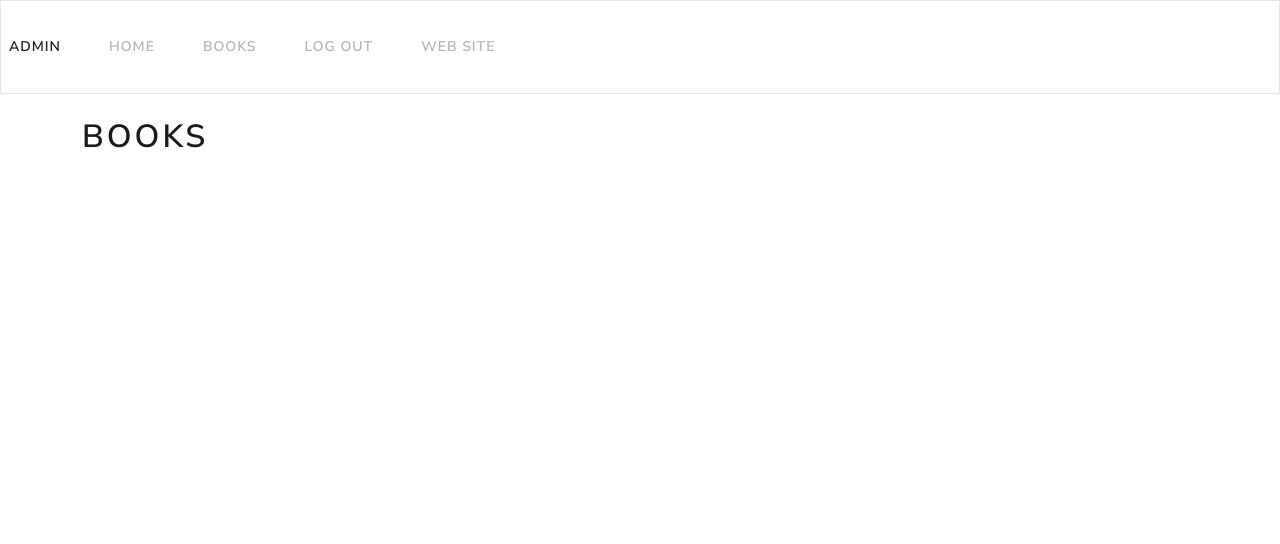
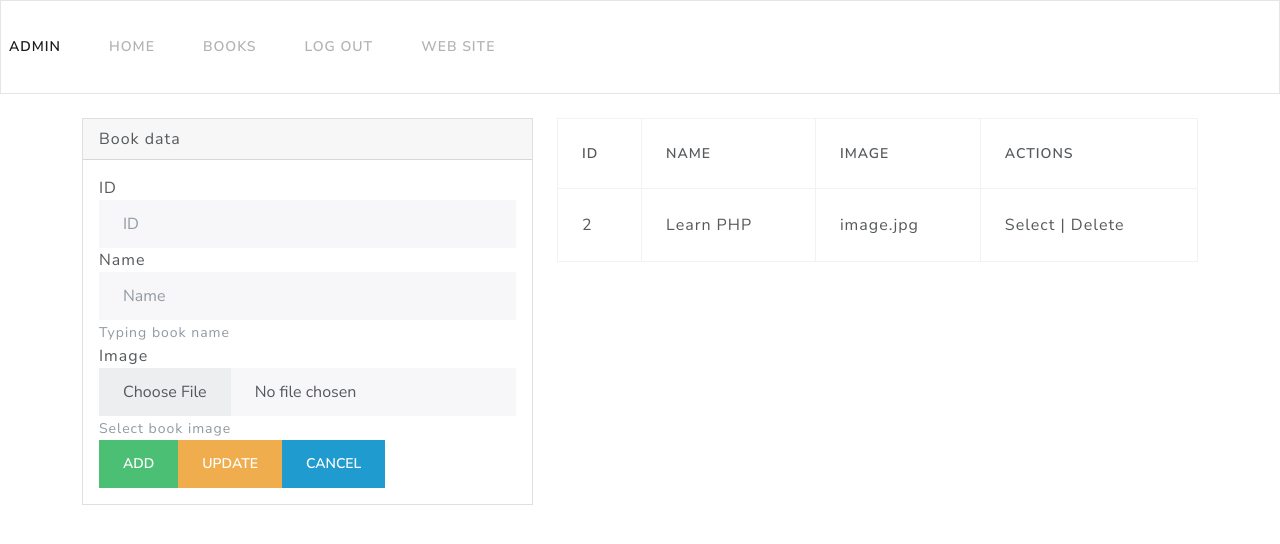
Before and after one commit to JosueOb/BOOK-STORE, a PHP site: page /admin/section/books.php in a window 1280 px wide. Shown: the top 544 px of the page. Run offline with PHP 8.4, Linux system fonts and the light colour scheme.

Commit message:
Formulario y tabla de libros, y recepción de datos de libros

```diff
--- a/public/admin/section/books.php
+++ b/public/admin/section/books.php
@@ -1,6 +1,76 @@
 <?php include('../template/header.php') ?>
+<?php
+    //Receive data from book form
+    $id = (isset($_POST['id'])) ? $_POST['id'] : "";
+    $name = (isset($_POST['name'])) ? $_POST['name'] : "";
+    $image = (isset($_FILES['image']['name'])) ? $_FILES['image']['name'] : "";
+    $action = (isset($_POST['action'])) ? $_POST['action'] : "";
 
-    <h1>Books</h1>
+    switch($action){
+        case 'add':
+            echo 'add selected';
+            break;
+        case 'update':
+            echo 'update selected';
+            break;
+        case 'cancel':
+            echo 'cancel selected';
+            break;
+    }
+?>
+        <div class="col-md-5">
+            <div class="card">
+                <div class="card-header">
+                    Book data
+                </div>
+                <div class="card-body">
+                    <form action="" method="POST" enctype="multipart/form-data">
+                        <div class="form-group">
+                            <label for="id">ID</label>
+                            <input type="text" name="id" id="id" class="form-control" placeholder="ID"
+                                   aria-describedby="help-id">
+                        </div>
+                        <div class="form-group">
+                            <label for="name">Name</label>
+                            <input type="text" name="name" id="name" class="form-control" placeholder="Name"
+                                   aria-describedby="help-name">
+                            <small id="help-name" class="text-muted">Typing book name</small>
+                        </div>
+                        <div class="form-group">
+                            <label for="name">Image</label>
+                            <input type="file" name="image" id="image" class="form-control" placeholder="Image"
+                                   aria-describedby="help-image">
+                            <small id="help-image" class="text-muted">Select book image</small>
+                        </div>
+                        <div class="btn-group" role="group" aria-label="">
+                            <button type="submit" name="action" value="add" class="btn btn-success">Add</button>
+                            <button type="submit" name="action" value="update" class="btn btn-warning">Update</button>
+                            <button type="submit" name="action" value="cancel" class="btn btn-info">Cancel</button>
+                        </div>
+                    </form>
+                </div>
+            </div>
+        </div>
 
+        <div class="col-md-7">
+            <table class="table table-bordered">
+                <thead>
+                <tr>
+                    <th scope="row">ID</th>
+                    <th>Name</th>
+                    <th>Image</th>
+                    <th>Actions</th>
+                </tr>
+                </thead>
+                <tbody>
+                <tr>
+                    <td>2</td>
+                    <td>Learn PHP</td>
+                    <td>image.jpg</td>
+                    <td>Select | Delete</td>
+                </tr>
+                </tbody>
+            </table>
+        </div>
 
 <?php include('../template/footer.php') ?>
--- a/public/admin/template/footer.php
+++ b/public/admin/template/footer.php
@@ -1,4 +1,3 @@
-</div>
 </div>
 </div>
 </body>
--- a/public/admin/template/header.php
+++ b/public/admin/template/header.php
@@ -24,4 +24,3 @@
 <div class="container">
     <br/>
     <div class="row">
-        <div class="col-md-12">
--- a/public/template/header.php
+++ b/public/template/header.php
@@ -17,7 +17,7 @@
             <a class="nav-link" href="#">Book Store</a>
         </li>
         <li class="nav-item">
-            <a class="nav-link" href="../index.php">Home</a>
+            <a class="nav-link" href="../">Home</a>
         </li>
         <li class="nav-item">
             <a class="nav-link" href="../books.php">Books</a>
```
